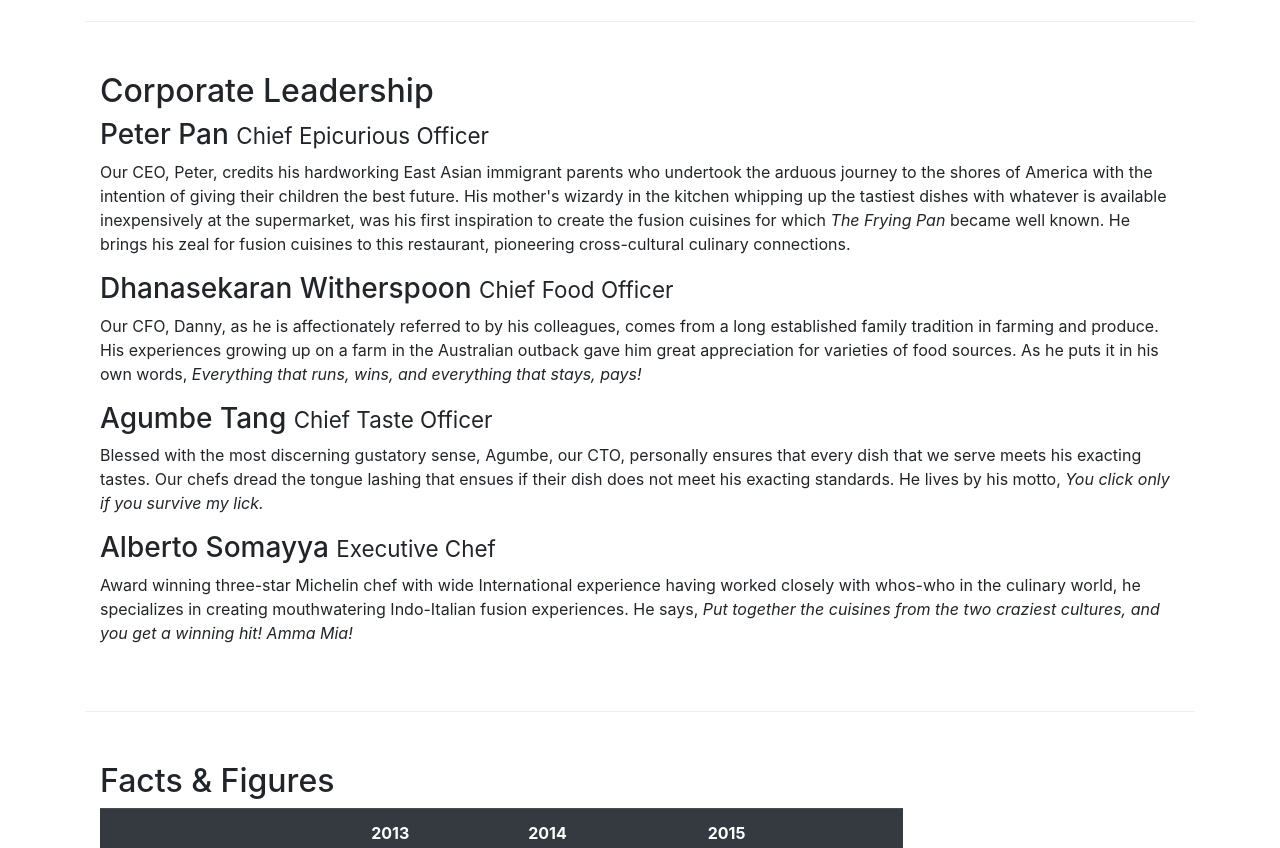
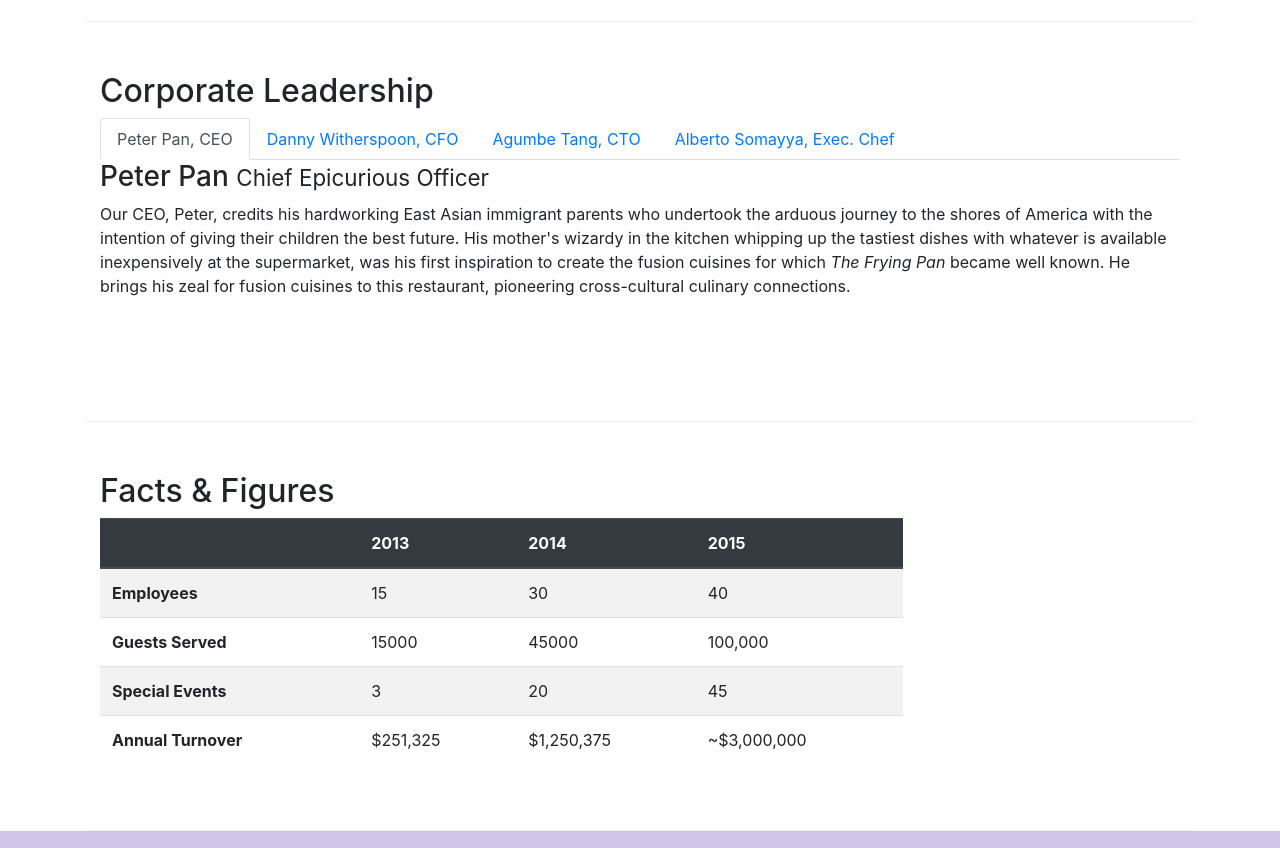
Before and after one commit to soorajarsn/Coursera_Full_Stack_Web_Development_with_React-, a website: page conFusion/aboutus.html in a window 1280 px wide. Shown: the part 950-1798 px from the top of the page. Drawn offline with nearby package versions, Linux system fonts and the light colour scheme.

Commit message:
add nav-tab

```diff
--- a/conFusion/aboutus.html
+++ b/conFusion/aboutus.html
@@ -104,29 +104,53 @@
       <div class="row row-content">
         <div class="col">
           <h2>Corporate Leadership</h2>
+          <ul class="nav nav-tabs">
+            <li class="nav-item">
+              <a class="nav-link active" role="tab" href="#peter" data-toggle="tab">Peter Pan, CEO</a>
+            </li>
+            <li class="nav-item">
+              <a class="nav-link" href="#danny" role="tab" data-toggle="tab">Danny Witherspoon, CFO</a>
+            </li>
+            <li class="nav-item">
+              <a class="nav-link" href="#agumbe" role="tab" data-toggle="tab">Agumbe Tang, CTO</a>
+            </li>
+            <li class="nav-item">
+              <a class="nav-link" href="#alberto" role="tab" data-toggle="tab">Alberto Somayya, Exec. Chef</a>
+            </li>
+          </ul>
+          <div class="tab-content">
+            <div role="tabpanel" class="tab-pane fade active show" id="peter">
               <h3>Peter Pan <small>Chief Epicurious Officer</small></h3>
-          <p class="d-none d-sm-block">
+              <p>
                 Our CEO, Peter, credits his hardworking East Asian immigrant parents who undertook the arduous journey to the shores of America with the intention of giving their
-            children the best future. His mother's wizardy in the kitchen whipping up the tastiest dishes with whatever is available inexpensively at the supermarket, was his first
-            inspiration to create the fusion cuisines for which <em>The Frying Pan</em> became well known. He brings his zeal for fusion cuisines to this restaurant, pioneering
-            cross-cultural culinary connections.
+                children the best future. His mother's wizardy in the kitchen whipping up the tastiest dishes with whatever is available inexpensively at the supermarket, was his
+                first inspiration to create the fusion cuisines for which <em>The Frying Pan</em> became well known. He brings his zeal for fusion cuisines to this restaurant,
+                pioneering cross-cultural culinary connections.
               </p>
+            </div>
+            <div role="tabpanel" class="tab-pane fade" id="danny">
               <h3>Dhanasekaran Witherspoon <small>Chief Food Officer</small></h3>
-          <p class="d-none d-sm-block">
-            Our CFO, Danny, as he is affectionately referred to by his colleagues, comes from a long established family tradition in farming and produce. His experiences growing up
-            on a farm in the Australian outback gave him great appreciation for varieties of food sources. As he puts it in his own words,
+              <p>
+                Our CFO, Danny, as he is affectionately referred to by his colleagues, comes from a long established family tradition in farming and produce. His experiences
+                growing up on a farm in the Australian outback gave him great appreciation for varieties of food sources. As he puts it in his own words,
                 <em>Everything that runs, wins, and everything that stays, pays!</em>
               </p>
+            </div>
+            <div role="tabpanel" class="tab-pane fade" id="agumbe">
               <h3>Agumbe Tang <small>Chief Taste Officer</small></h3>
-          <p class="d-none d-sm-block">
+              <p>
                 Blessed with the most discerning gustatory sense, Agumbe, our CTO, personally ensures that every dish that we serve meets his exacting tastes. Our chefs dread the
                 tongue lashing that ensues if their dish does not meet his exacting standards. He lives by his motto, <em>You click only if you survive my lick.</em>
               </p>
+            </div>
+            <div role="tabpanel" class="tab-pane fade" id="alberto">
               <h3>Alberto Somayya <small>Executive Chef</small></h3>
-          <p class="d-none d-sm-block">
+              <p>
                 Award winning three-star Michelin chef with wide International experience having worked closely with whos-who in the culinary world, he specializes in creating
                 mouthwatering Indo-Italian fusion experiences. He says, <em>Put together the cuisines from the two craziest cultures, and you get a winning hit! Amma Mia!</em>
               </p>
+            </div>
+          </div>
         </div>
       </div>
       <div class="row row-content">
```
Lines whose indentation alone changed are shown as unchanged.
